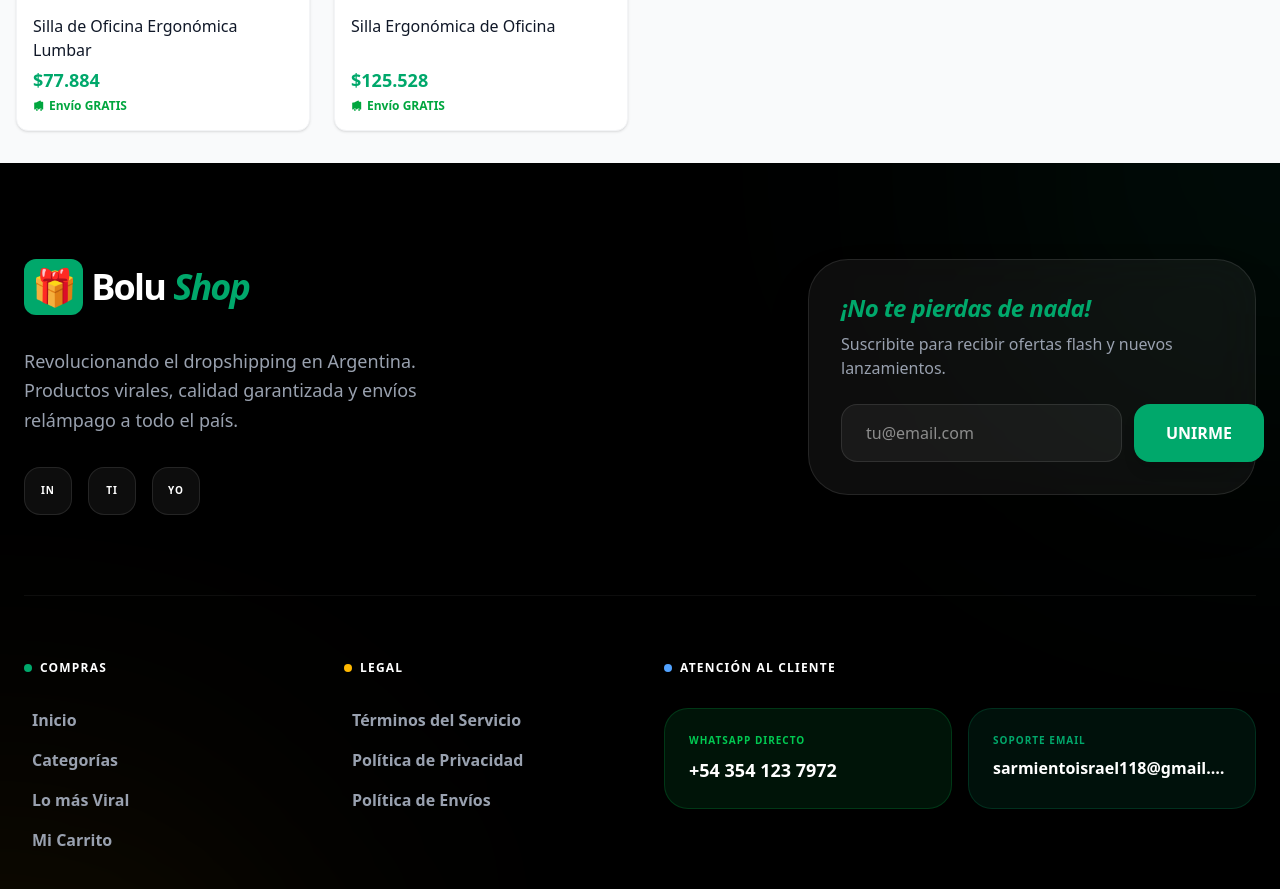
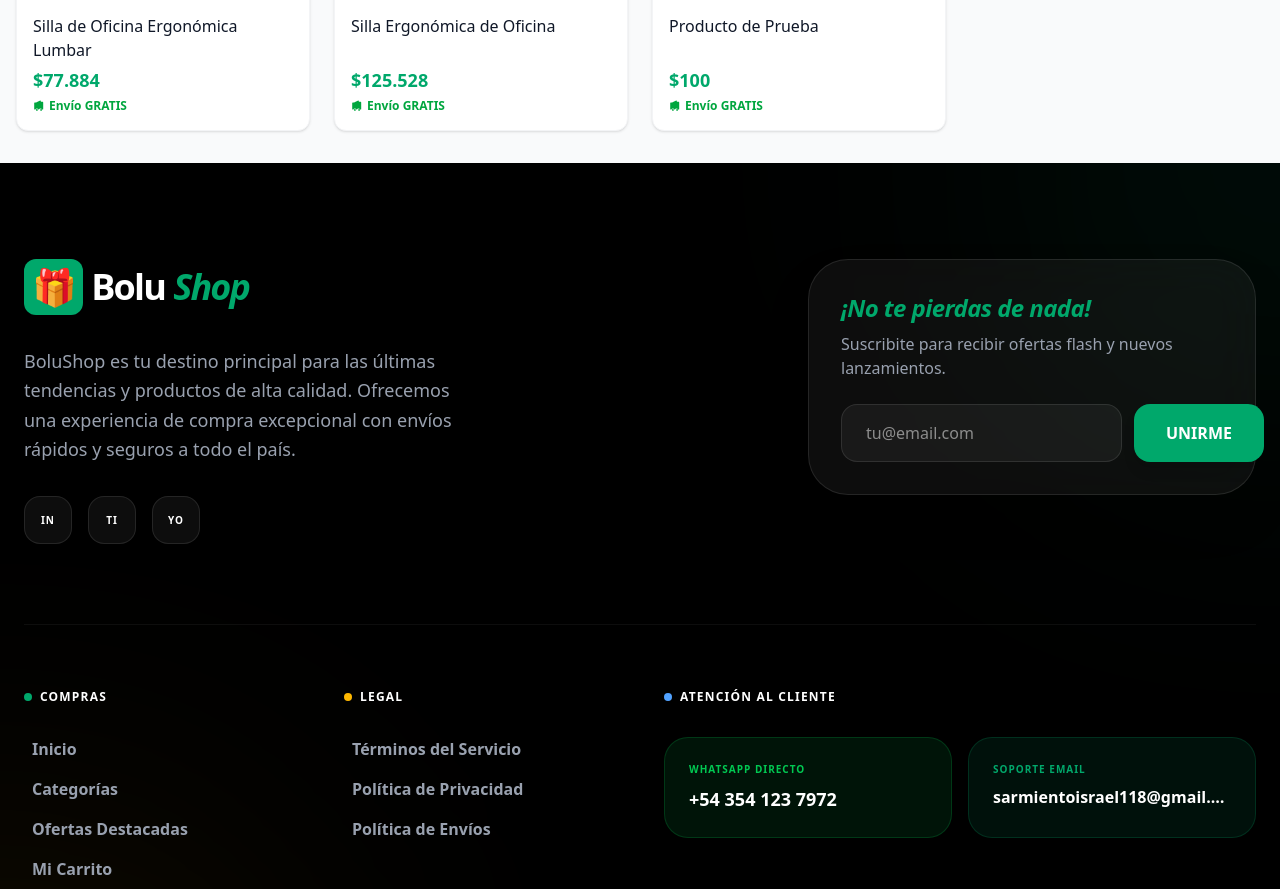
Before and after one commit to 23sarmiento78/BOLUSHOP, a Next.js app in the folder bolushop/: page /categorias in a window 1280 px wide. Shown: the part 1908-2797 px from the top of the page. Built offline with nearby package versions, Linux system fonts and the light colour scheme; no server answers.

Commit message:
first commit

```diff
--- a/bolushop/app/layout.tsx
+++ b/bolushop/app/layout.tsx
@@ -23,11 +23,11 @@ export async function generateMetadata(): Promise<Metadata> {
   return {
     metadataBase: new URL(siteUrl),
     title: {
-      default: `${settings.siteName} | Envíos Gratis 🇦🇷`,
+      default: `${settings.siteName} | Tu Marketplace de Confianza en Argentina`,
       template: `%s | ${settings.siteName}`
     },
     description: settings.siteDescription,
-    keywords: "tienda online, argentina, envios gratis, bolushop, compras",
+    keywords: "marketplace, tienda virtual, argentina, compras online, envios gratis, bolushop, calidad garantizada, mejores precios",
     authors: [{ name: settings.siteName }],
     creator: settings.siteName,
     publisher: settings.siteName,
--- a/bolushop/components/Footer.tsx
+++ b/bolushop/components/Footer.tsx
@@ -22,7 +22,7 @@ export default function Footer() {
                             </span>
                         </Link>
                         <p className="text-gray-400 text-lg font-medium leading-relaxed mb-8">
-                            Revolucionando el dropshipping en Argentina. Productos virales, calidad garantizada y envíos relámpago a todo el país.
+                            BoluShop es tu destino principal para las últimas tendencias y productos de alta calidad. Ofrecemos una experiencia de compra excepcional con envíos rápidos y seguros a todo el país.
                         </p>
                         <div className="flex gap-4">
                             {['Instagram', 'TikTok', 'YouTube'].map(social => (
@@ -56,9 +56,9 @@ export default function Footer() {
                             <span className="w-2 h-2 bg-primary rounded-full"></span> Compras
                         </h5>
                         <ul className="space-y-4">
-                            {['Inicio', 'Categorías', 'Lo más Viral', 'Mi Carrito'].map(item => (
+                            {['Inicio', 'Categorías', 'Ofertas Destacadas', 'Mi Carrito'].map(item => (
                                 <li key={item}>
-                                    <Link href={item === 'Inicio' ? '/' : item === 'Categorías' ? '/categorias' : item === 'Mi Carrito' ? '/carrito' : '/#viral'}
+                                    <Link href={item === 'Inicio' ? '/' : item === 'Categorías' ? '/categorias' : item === 'Mi Carrito' ? '/carrito' : '/#ofertas'}
                                         className="text-gray-400 hover:text-white transition-colors font-semibold flex items-center group">
                                         <span className="opacity-0 group-hover:opacity-100 -ml-4 mr-2 transition-all">→</span>
                                         {item}
--- a/bolushop/components/Header.tsx
+++ b/bolushop/components/Header.tsx
@@ -18,7 +18,7 @@ export default function Header() {
                     <div className="flex items-center gap-4 animate-pulse">
                         <span className="flex items-center gap-1.5"><span className="text-secondary">●</span> ENVÍOS GRATIS A TODO EL PAÍS</span>
                         <span className="hidden md:inline text-white/30">|</span>
-                        <span className="hidden md:flex items-center gap-1.5 font-bold text-white/80">LOS PRODUCTOS MÁS VIRALES DE TIKTOK</span>
+                        <span className="hidden md:flex items-center gap-1.5 font-bold text-white/80">REVOLUCIONANDO EL COMERCIO ELECTRÓNICO EN ARGENTINA</span>
                     </div>
                     <div className="flex items-center gap-4">
                         <span className="flex items-center gap-1.5"><span className="text-primary">✓</span> MERCADO PAGO</span>
@@ -48,7 +48,7 @@ export default function Header() {
                     <nav className="hidden md:flex items-center gap-8">
                         <Link href="/" className="text-gray-600 hover:text-primary font-medium transition-colors">Inicio</Link>
                         <Link href="/categorias" className="text-gray-600 hover:text-primary font-medium transition-colors">Categorías</Link>
-                        <Link href="/#viral" className="text-gray-600 hover:text-primary font-medium transition-colors">Virales</Link>
+                        <Link href="/#ofertas" className="text-gray-600 hover:text-primary font-medium transition-colors">Ofertas</Link>
                     </nav>
 
                     {/* Cart & Mobile Menu Trigger */}
--- a/bolushop/data/products.json
+++ b/bolushop/data/products.json
@@ -166,5 +166,21 @@
     "features": [
       "Envío Gratis 🚚"
     ]
+  },
+  {
+    "id": "test-100",
+    "name": "Producto de Prueba ",
+    "slug": "producto-prueba-100",
+    "price": 100,
+    "image": "https://placehold.co/600x600/f0f0f0/333333?text=Test+100",
+    "category": "Pruebas",
+    "description": "Producto creado para testear el flujo de pago con éxito.",
+    "features": [
+      "Precio real para test",
+      "Checkout verificado"
+    ],
+    "stock": 999,
+    "createdAt": "2025-12-30T00:33:42.758Z",
+    "collections": []
   }
 ]
--- a/bolushop/lib/db.ts
+++ b/bolushop/lib/db.ts
@@ -56,7 +56,7 @@ const DEFAULT_SETTINGS: Settings = {
     profitMargin: 1.05,
     shippingCost: 5000,
     siteName: "BoluShop",
-    siteDescription: "La mejor tienda de dropshipping en Argentina",
+    siteDescription: "Tu Marketplace Premium en Argentina. Calidad, confianza y envíos rápidos a todo el país.",
     whatsappNumber: "5491122334455"
 };
 
```
